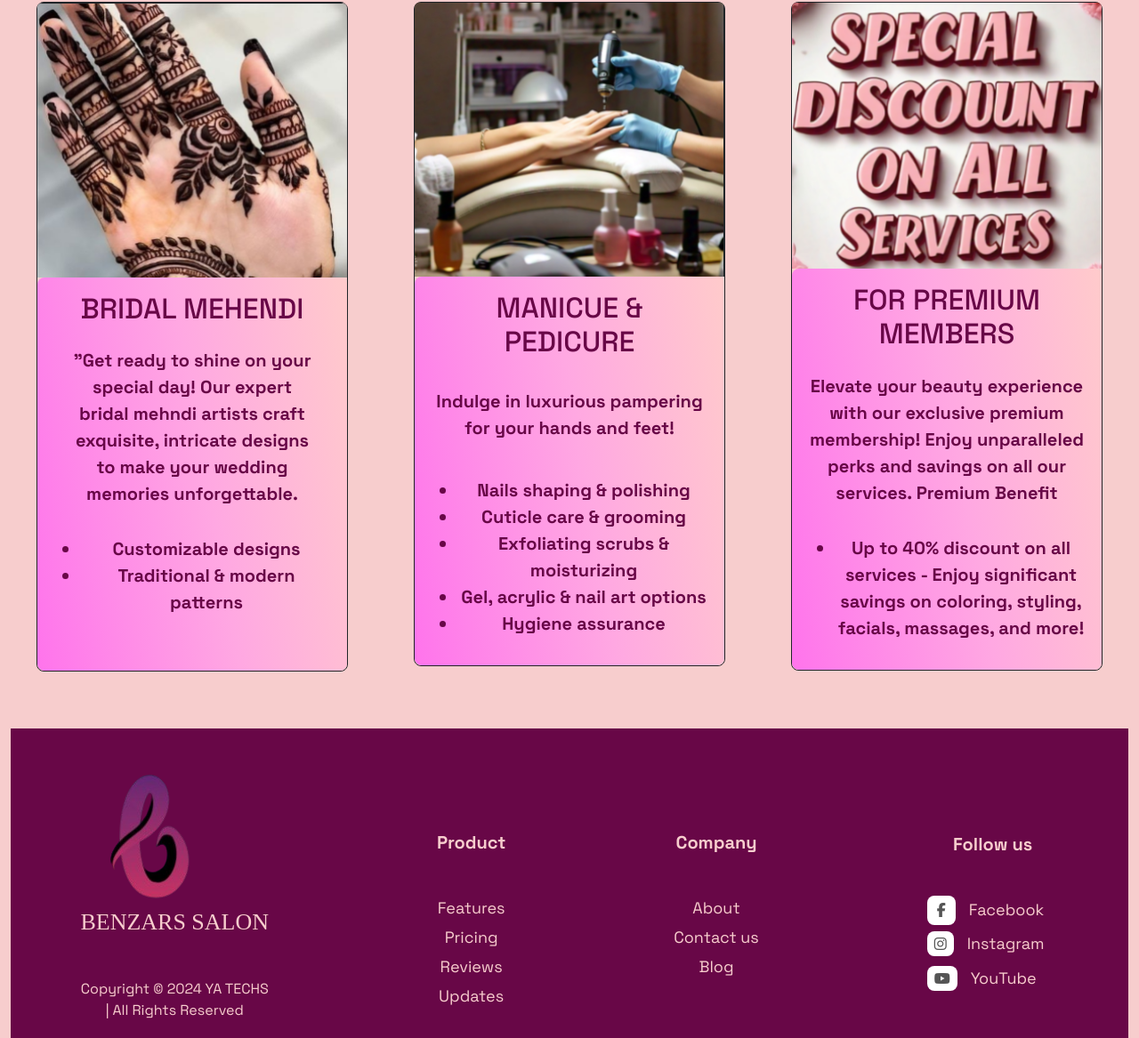
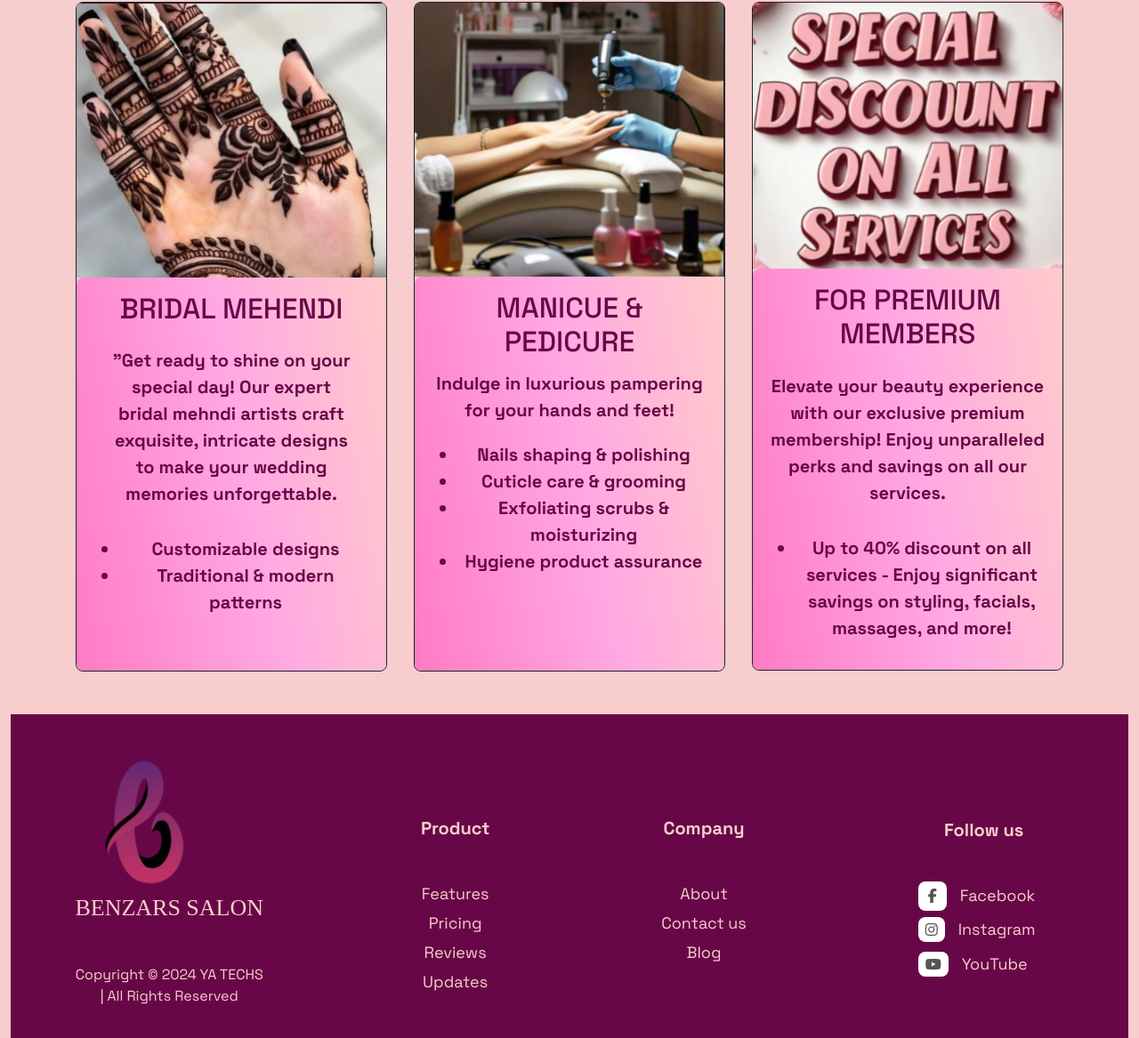
Before and after one commit to malikhan27/benzar, a plain HTML site: page index.html in a window 1280 px wide. Shown: the part 1796-2963 px from the top of the page at 89% size. Drawn offline with nearby package versions, Linux system fonts and the light colour scheme.

Commit message:
complete responsive

```diff
--- a/index.html
+++ b/index.html
@@ -87,10 +87,10 @@
   </section>
 
   <section>
-    <div>
-      <div class="row mt-3 p-3">
+    <div class="container">
+      <div class="row mt-xl-4">
 
-        <div class="col-lg-3 col-12 col-md-6 w-auto m-auto " data-aos="flip-left" data-aos-duration="3000">
+        <div class="col-lg-4 col-12 col-md-6 w-auto m-auto mt-4 mt-xl-2 adjust " data-aos="flip-left" data-aos-duration="3000">
           <div class="card card-div">
             <img src="assets/images/facial.png" class="card-img-top" alt="...">
             <div class="card-body my-card text-center">
@@ -108,7 +108,7 @@
           </div>
         </div>
 
-        <div class="col-lg-3 col-12 col-md-6 w-auto m-auto mt-4 mt-sm-0 " data-aos="flip-right"
+        <div class="col-lg-4 col-12 col-md-6 w-auto m-auto mt-4 mt-lg-4 mt-xl-2 adjust " data-aos="flip-right"
           data-aos-duration="3000">
           <div class="card card-div">
             <img src="assets/images/hair.png" class="card-img-top" alt="...">
@@ -134,7 +134,7 @@
           </div>
         </div>
 
-        <div class="col-lg-3 col-12 col-md-6 w-auto m-auto mt-4 mt-lg-auto third " data-aos="flip-left"
+        <div class="col-lg-4 col-12 col-md-6 w-auto m-auto mt-4 mt-xl-2 " data-aos="flip-left"
           data-aos-duration="3000">
           <div class="card card-div">
             <img src="assets/images/make up kit.png" class="card-img-top" alt="...">
@@ -154,7 +154,7 @@
           </div>
         </div>
 
-        <div class="col-lg-3 col-12 col-md-6 w-auto m-auto mt-4 mt-lg-4 third " data-aos="flip-left"
+        <div class="col-lg-4 col-12 col-md-6 w-auto m-auto mt-4  third " data-aos="flip-left"
           data-aos-duration="3000">
           <div class="card card-div">
             <img src="assets/images/mehendi.png" class="card-img-top" alt="...">
@@ -175,36 +175,37 @@
 
 
 
-        <div class="col-lg-3 col-12 col-md-6 w-auto m-auto mt-4 " data-aos="flip-left" data-aos-duration="3000">
+        <div class="col-lg-4 col-12 col-md-6 w-auto m-auto mt-4 " data-aos="flip-left" data-aos-duration="3000">
           <div class="card card-div">
             <img src="assets/images/manicure.png" class="card-img-top" alt="...">
             <div class="card-body my-card text-center">
-              <h2>MANICUE & PEDICURE</h2>
-              <p class="card-text py-md-4  ">
+              <h2>MANICUE & <br /> PEDICURE</h2>
+              <p class="card-text py-1 ">
                 Indulge in luxurious pampering for your hands and feet!
               <ul>
                 <li>Nails shaping & polishing </li>
                 <li>Cuticle care & grooming </li>
                 <li>Exfoliating scrubs & moisturizing</li>
-                <li>Gel, acrylic & nail art options</li>
-                <li>Hygiene assurance</li>
+                <li>Hygiene product assurance</li>
               </ul>
+              <br />
+              <br />
 
               </p>
             </div>
           </div>
         </div>
 
-        <div class="col-lg-3 col-12 col-md-6 w-auto m-auto mt-4 " data-aos="flip-right" data-aos-duration="3000">
+        <div class="col-lg-4 col-12 col-md-6 w-auto m-auto mt-4 " data-aos="flip-right" data-aos-duration="3000">
           <div class="card card-div">
             <img src="assets/images/discount.png" class="card-img-top" alt="...">
             <div class="card-body my-card text-center">
-              <h2>FOR PREMIUM MEMBERS</h2>
-              <p class="card-text py-lg-3">
+            <h2>FOR PREMIUM MEMBERS</h2>
+              <p class="card-text py-3">
                 Elevate your beauty experience with our exclusive premium membership! Enjoy unparalleled perks and savings on all our services.
-                Premium Benefit
+
                 <ul>
-                  <li>Up to 40% discount on all services - Enjoy significant savings on coloring, styling, facials, massages, and more!</li>
+                  <li>Up to 40% discount on all services - Enjoy significant savings on styling, facials, massages, and more!</li>
                 </ul>
 
 
@@ -226,7 +227,7 @@
         </div>
 
         <div class="mt-3 pt-4 text-center">
-          <ul>
+          <ul class="me-3">
             <li class="mb-5">
               <h4>Product</h4>
             </li>
@@ -239,7 +240,7 @@
 
         <div class="pt-2 text-center">
 
-          <ul>
+          <ul class="me-3">
             <li class="mb-5">
               <h4>Company</h4>
             </li>
@@ -252,7 +253,7 @@
 
 
         <div>
-          <ul class="social-ftr">
+          <ul class=" me-3 social-ftr">
             <li class="mb-3 py-4 text-center">
               <h4>Follow us</h4>
             </li>
--- a/style.scss
+++ b/style.scss
@@ -97,7 +97,7 @@ span{
     color: $color2;
     font-weight: 800;
     background:rgb(255,203,203);
-    background: linear-gradient(260deg, rgb(252, 245, 251) 0%, rgba(255,203,203,1) 0%, rgb(255, 168, 226) 46%, rgb(255, 116, 236) 100%);;
+    background: linear-gradient(260deg, rgb(252, 245, 251) 0%, rgba(255,203,203,1) 0%, rgb(255, 168, 226) 46%, rgb(255, 123, 195) 100%);;
     font-size: 20px;
     text-wrap: pre;
     border-radius: 8px;
@@ -238,15 +238,12 @@ span{
 
     }
 
-    @media  only screen and  (max-width:1153px)
+    @media  only screen and (min-width:1200px) and (min-width:1399px)
     {
-        .third{
+        .adjust{
             margin-top: 1.5rem !important;
         }
     }
-
-
-
 
     @media  only screen and  (max-width: 400px){
         .card-div{
```
Also changed, not shown: style.css, 1 other file.
